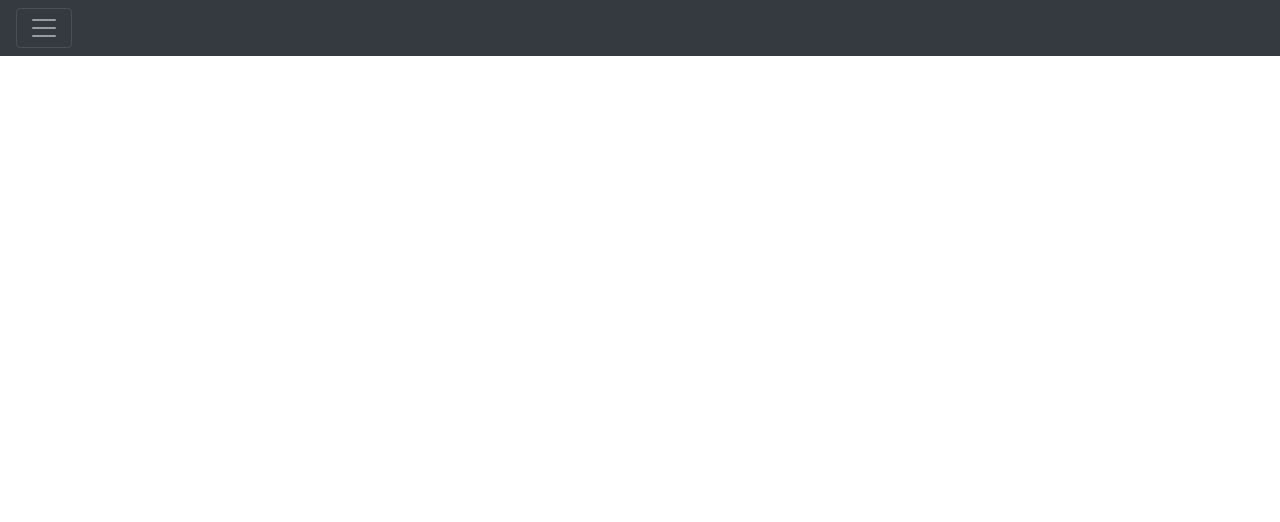
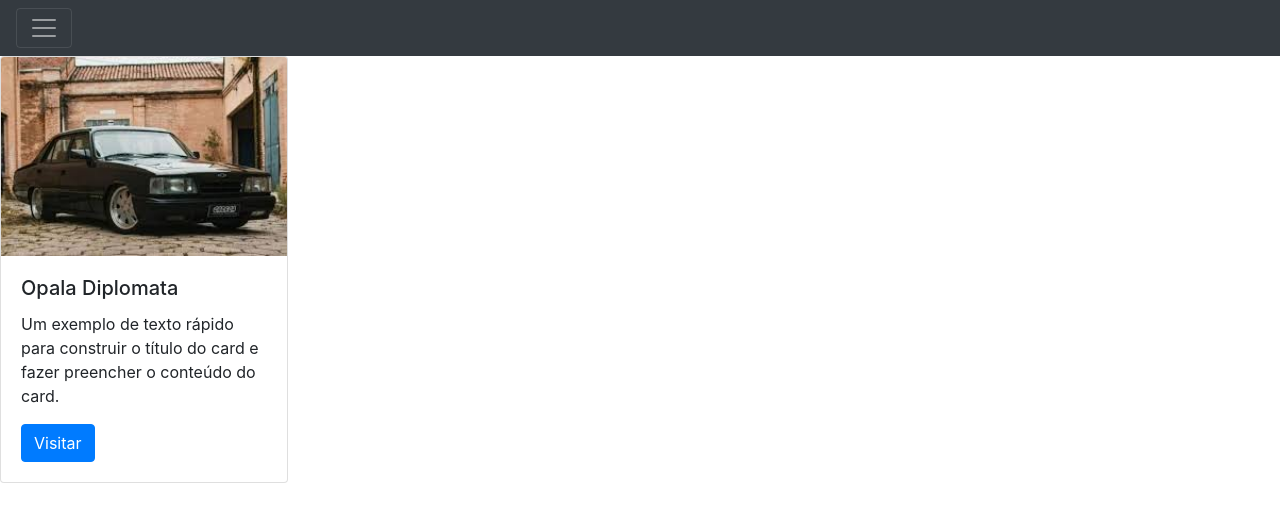
Before and after one commit to BragiaMikael/clierclod, a plain HTML site: page index.html in a window 1280 px wide. Drawn offline with nearby package versions, Linux system fonts and the light colour scheme.

Commit message:
Adicionando card com imagem

```diff
--- a/index.html
+++ b/index.html
@@ -24,6 +24,14 @@
           </button>
         </nav>
       </div>
+      <div class="card" style="width: 18rem;">
+        <img class="card-img-top" src="imagem/opala92.jpeg" alt="Opala 92">
+        <div class="card-body">
+          <h5 class="card-title">Opala Diplomata</h5>
+          <p class="card-text">Um exemplo de texto rápido para construir o título do card e fazer preencher o conteúdo do card.</p>
+          <a href="#" class="btn btn-primary">Visitar</a>
+        </div>
+      </div>
 
     <!-- JavaScript (Opcional) -->
     <!-- jQuery primeiro, depois Popper.js, depois Bootstrap JS -->
```
Also changed, not shown: imagem/opala92.jpeg (added).
